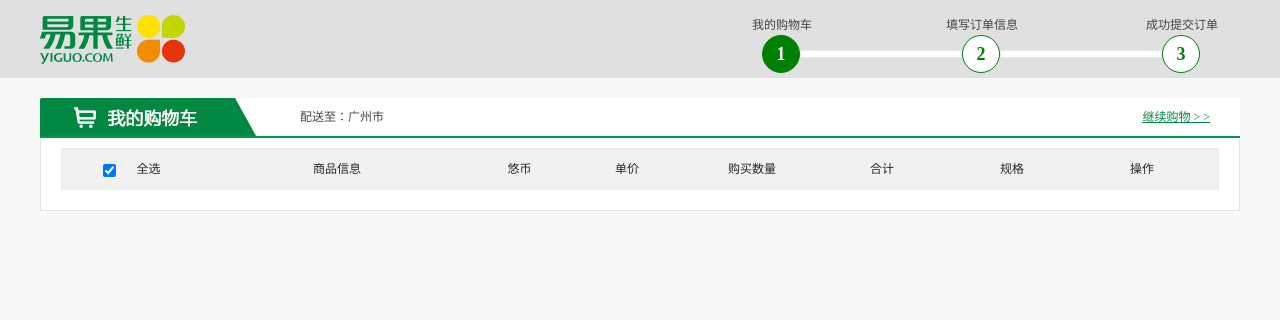
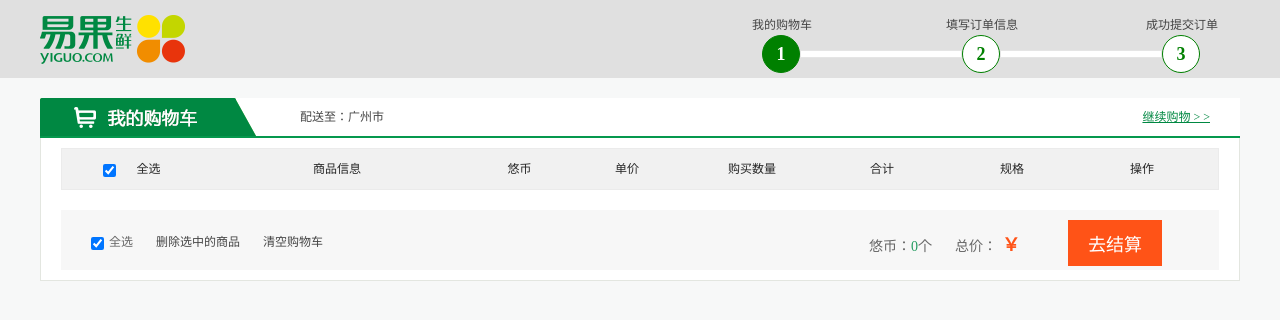
Before and after one commit to SugarSYJ/yiguo, a PHP site: page /html/car.html in a window 1280 px wide. Shown: the top 320 px of the page. Run offline with PHP 8.4, Linux system fonts and the light colour scheme.

Commit message:
购物车修改

```diff
--- a/src/css/car.css
+++ b/src/css/car.css
@@ -197,3 +204,63 @@
 .Ymain .container .cart .cart_list li .cart_tot {
   color: #e93005;
 }
+
+.Ymain .container .cart .cart_list li .cart_op {
+  padding-top: 30px;
+  height: 76px;
+  line-height: 24px;
+}
+
+.Ymain .container .cart .cart_list li .cart_op .del {
+  cursor: pointer;
+}
+
+.Ymain .container .cart .cart_footer {
+  color: #666;
+  height: 40px;
+  background: #f7f7f7;
+  margin-top: 20px;
+  padding: 10px;
+}
+
+.Ymain .container .cart .cart_footer .cart_footer_l {
+  padding-top: 12px;
+  width: 290px;
+}
+
+.Ymain .container .cart .cart_footer .cart_footer_l label input {
+  margin: 0 5px 0 20px;
+}
+
+.Ymain .container .cart .cart_footer .cart_footer_l span {
+  margin-left: 20px;
+  color: #444;
+}
+
+.Ymain .container .cart .cart_footer .cart_footer_r {
+  width: 340px;
+}
+
+.Ymain .container .cart .cart_footer .cart_footer_r span {
+  font-size: 14px;
+  margin-right: 20px;
+}
+
+.Ymain .container .cart .cart_footer .cart_footer_r span em {
+  color: #249c61;
+}
+
+.Ymain .container .cart .cart_footer .cart_footer_r span b {
+  font-size: 18px;
+  color: #ff5317;
+  margin: 0 5px;
+}
+
+.Ymain .container .cart .cart_footer .cart_footer_r .btn {
+  display: inline-block;
+  padding: 10px 20px;
+  font-size: 18px;
+  color: #fff;
+  background: #ff5317;
+  margin: 0;
+}
--- a/src/css/head.css
+++ b/src/css/head.css
@@ -179,7 +179,7 @@
   color: #008842;
 }
 
-.Yhead .Yhead_b .container .shopping-cart {
+.Yhead .Yhead_b .container .shopping_cart {
   float: right;
   width: 170px;
   height: 28px;
@@ -188,9 +188,10 @@
   padding: 6px 0;
   background: #fff;
   border: 1px solid #008842;
+  cursor: pointer;
 }
 
-.Yhead .Yhead_b .container .shopping-cart span {
+.Yhead .Yhead_b .container .shopping_cart span {
   display: inline-block;
   width: 28px;
   height: 20px;
--- a/src/html/car.html
+++ b/src/html/car.html
@@ -38,7 +38,7 @@
                     <a href="../html/list.html">继续购物 > ></a>
                 </h2>
                 <div class="cart">
-                    <ul class="cart-header clearfix">
+                    <ul class="cart_header clearfix">
                         <li class="cart_check">
                             <label>
                                 <input type="checkbox" checked class="all"/>全选
@@ -52,9 +52,21 @@
                         <li class="cart_spec">规格</li>
                         <li class="cart_opera">操作</li>
                     </ul>
-                    <ul class="cart_list">
-
-                    </ul>
+                    <ul class="cart_list"></ul>
+                    <div class="cart_footer clearfix">
+                        <div class="cart_footer_l fl">
+                            <label>
+                                <input type="checkbox" checked class="all2"/>全选
+                            </label>
+                            <span>删除选中的商品</span>
+                            <span>清空购物车</span>
+                        </div>
+                        <div class="cart_footer_r fr">
+                            <span>悠币：<em>0</em>个</span>
+                            <span>总价：<b>￥<span class="tot"></span></b></span>
+                            <span class="btn">去结算</span>
+                        </div>
+                    </div>
                 </div>
             </div>
         </div>
--- a/src/html/head.html
+++ b/src/html/head.html
@@ -69,7 +69,7 @@
                             <a href="" target="_blank">三文鱼</a>
                         </div>
                     </div>
-                    <div class="shopping-cart">
+                    <div class="shopping_cart">
                         <span>0</span>
                         购物车
                     </div>
--- a/src/js/goods.js
+++ b/src/js/goods.js
@@ -58,6 +58,7 @@
                 $('#p_number').val(1);
             }
         });
+        // 加入购物车
         var $addcart = $('.addcart');
         $addcart.on('click',function(){
             for(var i=0;i<data.length;i++){
@@ -83,7 +84,7 @@
             document.cookie = 'data=' + JSON.stringify(data) + ';expires=' + now.toUTCString();
             // console.log(document.cookie);
             // 飞入购物车
-            var $shopping_cart = $('.shopping-cart');
+            var $shopping_cart = $('.shopping_cart');
             var $tu1 = $('.tu1');
             var $copy = $tu1.clone();
             $copy.css({
--- a/src/js/head.js
+++ b/src/js/head.js
@@ -1,5 +1,7 @@
 ;require(['config'],function(){
-    require(['jquery'],function($){
-
+    require(['jquery'],function(){
+        $('.shopping_cart').on('click',function(){
+            location.href = '../html/car.html';
+        });
     });
 });
--- a/src/sass/car.scss
+++ b/src/sass/car.scss
@@ -82,7 +82,7 @@
             border:1px solid #e3e6e0;
             border-top: 0;
             background: #fff;
-            .cart-header{
+            .cart_header{
                 border:1px solid #ebebeb;
                 margin-bottom: 10px;
                 background: #f1f1f1;
@@ -130,6 +130,7 @@
                         width: 20px;
                     }
                     .cart_img{
+                        float:left;
                         width: 80px;
                         padding: 10px;
                     }
@@ -142,42 +143,85 @@
                     .cart_pri{
                         width: 100px;
                         color:#262626;
-                        .price{
-
-                        }
                     }
                     .cart_qty{
-                        height: 30px;
+                        padding-top: 40px;
+                        padding-left: 26px;
+                        height: 66px;
+                        width: 94px;
                         i{
                             display:inline-block;
                             width: 18px;
                             height: 24px;
+                            float:left;
+                            cursor:pointer;
                             background:url('../images/head/bg_cart.png') no-repeat 0 -40px;
                         }
                         .i2{
                             background-position: -20px -40px;
                         }
                         .qty{
-                            width: 46px;
-                            height: 24px;
-                            line-height: 24px;
+                            float:left;
+                            width: 24px;
+                            height: 22px;
+                            line-height: 22px;
                             text-align:center;
                             border:1px solid #cacbcb;
                         }
                     }
                     .cart_tot{
                         color:#e93005;
-                        .total{
-
+                    }
+                    .cart_op{
+                        padding-top: 30px;
+                        height: 76px;
+                        line-height: 24px;
+                        .del{
+                            cursor:pointer;
                         }
                     }
-                    .cart_op{
-                        a{
-
+                }
+            }
+            .cart_footer{
+                color:#666;
+                height: 40px;
+                background: #f7f7f7;
+                margin-top: 20px;
+                padding: 10px;
+                .cart_footer_l{
+                    padding-top: 12px;
+                    width: 290px;
+                    label{
+                        input{
+                            margin: 0 5px 0 20px;
                         }
-                        .del{
-
+                    }
+                    span{
+                        margin-left: 20px;
+                        color:#444;
+                    }
+                }
+                .cart_footer_r{
+                    width: 340px;
+                    span{
+                        font-size:14px;
+                        margin-right: 20px;
+                        em{
+                            color:#249c61;
                         }
+                        b{
+                            font-size:18px;
+                            color:#ff5317;
+                            margin: 0 5px;
+                        }
+                    }
+                    .btn{
+                        display:inline-block;
+                        padding: 10px 20px;
+                        font-size:18px;
+                        color:#fff;
+                        background: #ff5317;
+                        margin: 0;
                     }
                 }
             }
--- a/src/sass/head.scss
+++ b/src/sass/head.scss
@@ -156,7 +156,7 @@
                     }
                 }
             }
-            .shopping-cart{
+            .shopping_cart{
                 float:right;
                 width: 170px;
                 height: 28px;
@@ -165,6 +165,7 @@
                 padding: 6px 0;
                 background: #fff;
                 border:1px solid #008842;
+                cursor:pointer;
                 span{
                     display:inline-block;
                     width: 28px;
```
Also changed, not shown: other parts of src/css/car.css (+18 -11 lines), src/js/car.js (+50 -1 lines).
